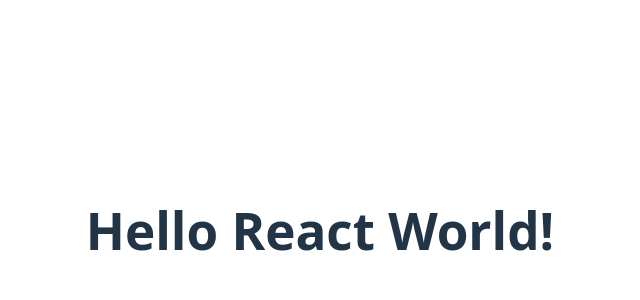
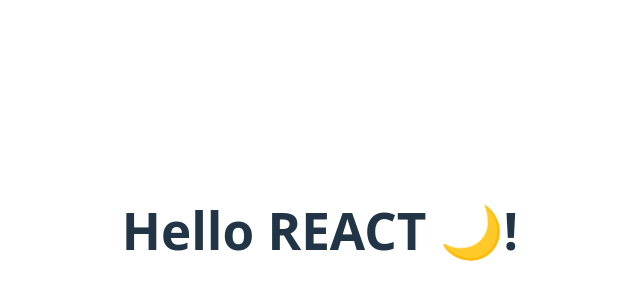
Before and after one commit to thounda/react-essential-training, a React (Vite) app in the folder Ch02/02_01/02_01b/react-project/: page / in a window 1280 px wide. Shown: the part 170-470 px from the top of the page, without its empty margins (320-960 px from the left). Built offline with nearby package versions, Linux system fonts and the light colour scheme.

Commit message:
working with JSX syntax

```diff
--- a/Ch02/02_01/02_01b/react-project/src/App.jsx
+++ b/Ch02/02_01/02_01b/react-project/src/App.jsx
@@ -1,7 +1,14 @@
 import "./App.css";
 
+let language = "React";
+let moon = "🌙";
+
 function App() {
-  return <h1>Hello React World!</h1>;
+  return (
+    <h1>
+      Hello {language.toUpperCase()} {moon}!
+    </h1>
+  );
 }
 
 export default App;
```
